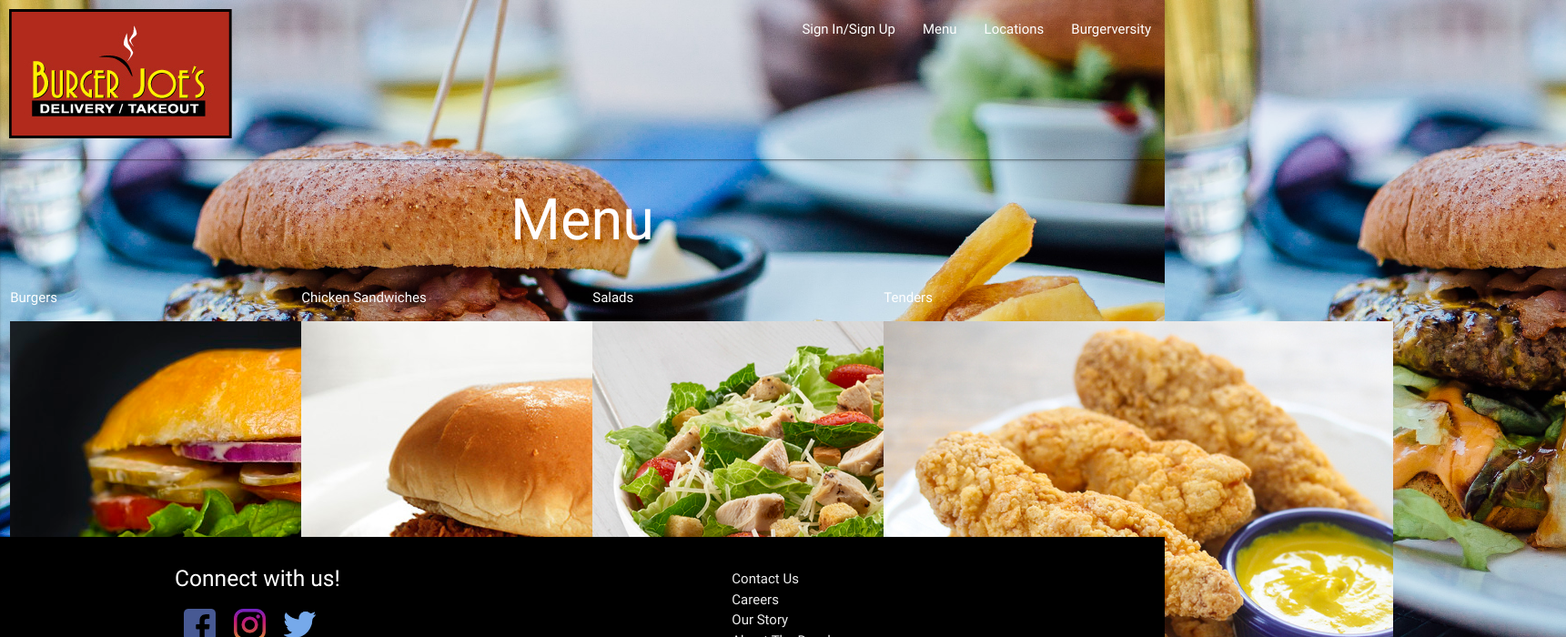
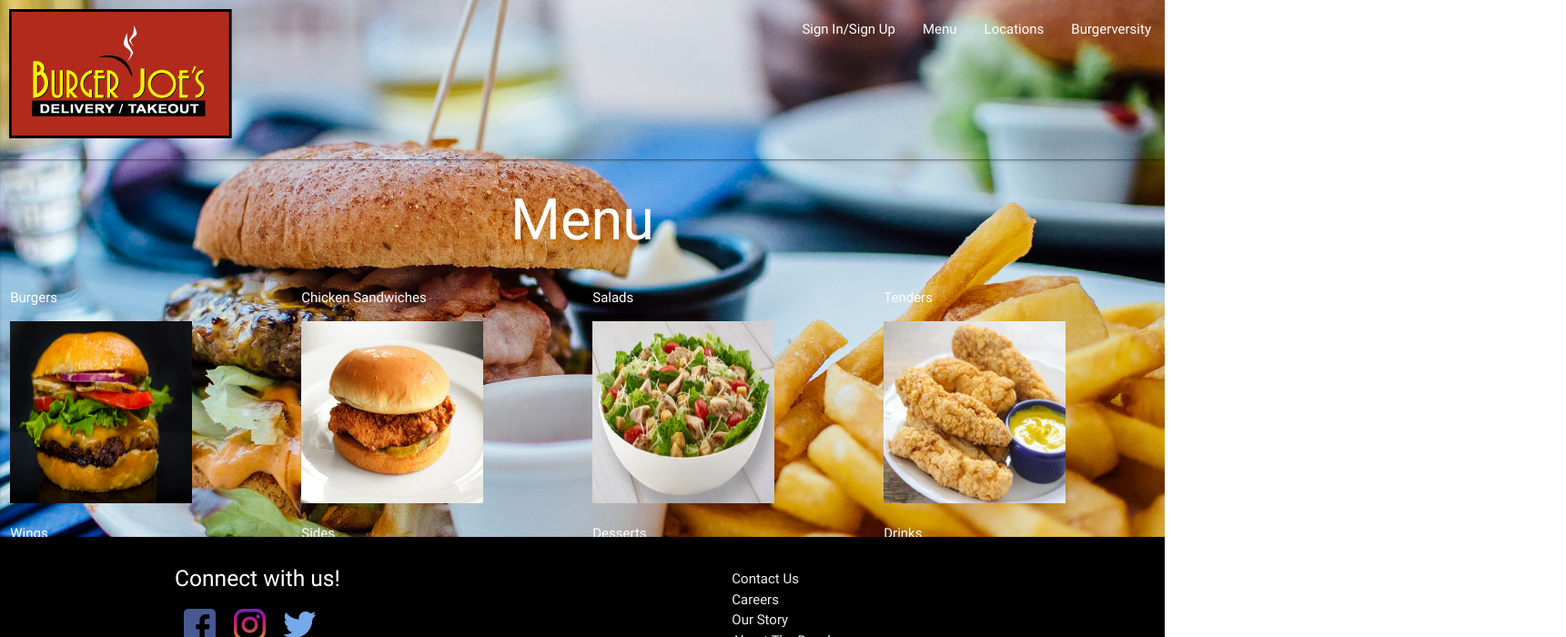
Before and after one commit to davidthrasher/BurgerJoes, a React (Create React App) app in the folder client/: page /menu in a window 1280 px wide. Shown: the top 700 px of the page at 91% size, 1721 px wide, since content can reach past the window. Built offline with nearby package versions, Linux system fonts and the light colour scheme; what auth0-js would draw is missing.

Commit message:
Updated CSS

```diff
--- a/client/public/css/main.css
+++ b/client/public/css/main.css
@@ -79,6 +79,20 @@ width: 35px;
   text-align: center;
 }
 
+.menuitem {
+  height: 200px;
+  width: 200px;
+  -webkit-filter: brightness(100%);
+}
+
+.menuitem:hover {
+    -webkit-filter: brightness(70%);
+    -webkit-transition: all .25s ease;
+    -moz-transition: all .25s ease;
+    -o-transition: all .25s ease;
+    -ms-transition: all .25s ease;
+    transition: all .25s ease;
+}
 /*Fade in CSS animation====================*/
 header, main {
     -webkit-animation: fadein 2s; /* Safari, Chrome and Opera > 12.1 */
```
